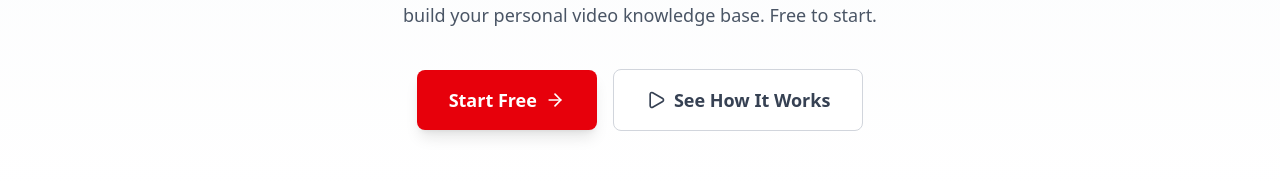
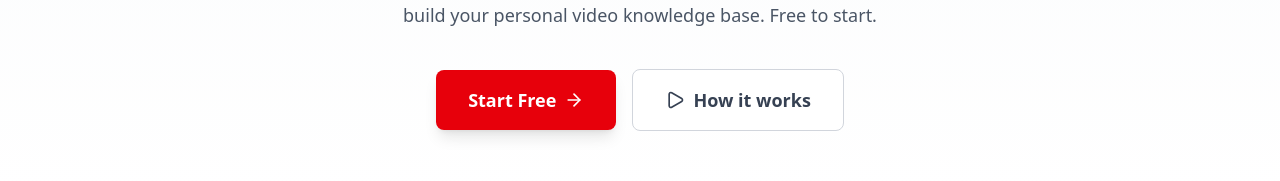
Before and after one commit to pontush81/youtube-transcript-service, a Next.js app: page / in a window 1280 px wide. Shown: the part 360-541 px from the top of the page. Built offline with nearby package versions, Linux system fonts and the light colour scheme; no server answers.

Commit message:
fix: change button text to 'How it works'

```diff
--- a/components/landing/Hero.tsx
+++ b/components/landing/Hero.tsx
@@ -43,7 +43,7 @@ export function Hero() {
               className="inline-flex items-center gap-2 rounded-lg border border-gray-300 bg-white px-8 py-4 text-lg font-semibold text-gray-700 transition hover:bg-gray-50"
             >
               <Play className="h-5 w-5" />
-              See How It Works
+              How it works
             </Link>
           </div>
         </div>
```
